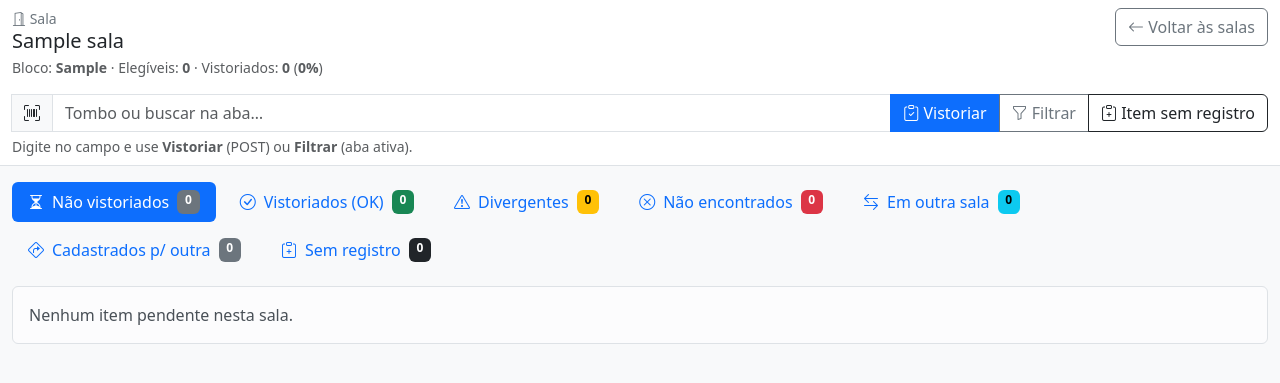
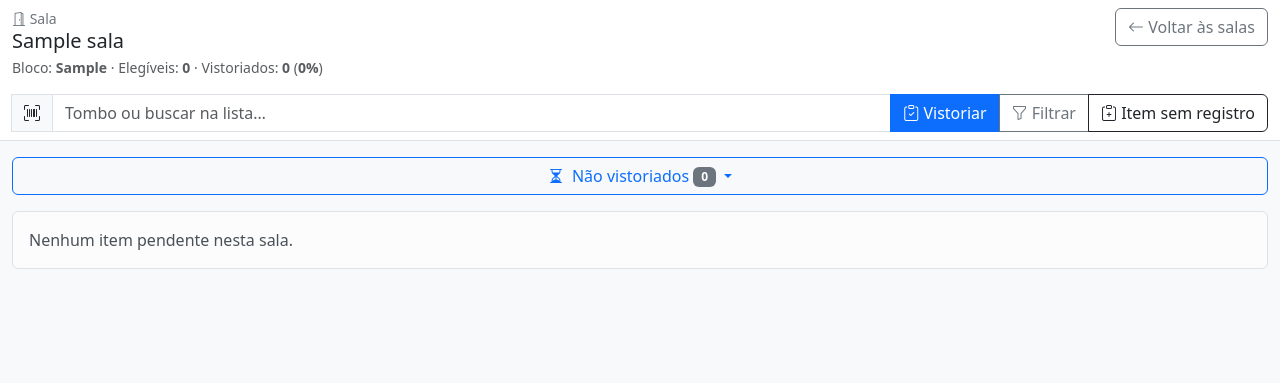
Before and after one commit to fpontesmorales/einventarioifce, a Django app: page /vistoria/salas/id/1/ in a window 1280 px wide. Shown: the top 383 px of the page. Run offline with Django 5.2, Linux system fonts and the light colour scheme; a user stored in the database is signed in; tables that the repository leaves empty hold one stand-in row (values such as "Sample post").

Commit message:
reestruturação visual no painel de vistorias 10/10

```diff
--- a/vistoria/templates/vistoria/sala_workspace.html
+++ b/vistoria/templates/vistoria/sala_workspace.html
@@ -19,71 +19,106 @@
 
 {% block page_toolbar %}
 <div class="mt-3">
-  <form class="input-group" method="post" action="{% url 'vistoria_public:vistoriar_por_tombo' sala_id=sala.id %}" id="formTombo">
+
+  {# ---- MOBILE (xs–sm): busca em cima, botões embaixo ---- #}
+  <form class="d-md-none" method="post" action="{% url 'vistoria_public:vistoriar_por_tombo' sala_id=sala.id %}" id="formTomboSm">
+    {% csrf_token %}
+    <div class="input-group">
+      <span class="input-group-text"><i class="bi bi-upc-scan"></i></span>
+      <input type="search" class="form-control" data-role="search" id="inpMasterSm" name="tombamento"
+             placeholder="Tombo ou buscar na lista…" autocomplete="off">
+    </div>
+    <div class="row g-2 mt-2">
+      <div class="col-12 col-sm-4">
+        <button type="submit" class="btn btn-primary w-100">
+          <i class="bi bi-clipboard-check"></i> Vistoriar
+        </button>
+      </div>
+      <div class="col-6 col-sm-4">
+        <button type="button" class="btn btn-outline-secondary w-100" id="btnFiltrarSm">
+          <i class="bi bi-funnel"></i> Filtrar
+        </button>
+      </div>
+      <div class="col-6 col-sm-4">
+        <a class="btn btn-outline-dark w-100" href="{% url 'vistoria_public:extra_novo' sala_id=sala.id %}">
+          <i class="bi bi-clipboard-plus"></i> Item sem registro
+        </a>
+      </div>
+    </div>
+    <div class="form-text mt-1">
+      Digite e use <strong>Vistoriar</strong> (POST) ou <strong>Filtrar</strong> (lista ativa).
+    </div>
+  </form>
+
+  {# ---- ≥ md: tudo em uma linha ---- #}
+  <form class="input-group flex-nowrap d-none d-md-flex"
+        method="post" action="{% url 'vistoria_public:vistoriar_por_tombo' sala_id=sala.id %}" id="formTomboLg">
     {% csrf_token %}
     <span class="input-group-text"><i class="bi bi-upc-scan"></i></span>
-    <input type="text" class="form-control" id="inpMaster" name="tombamento"
-           placeholder="Tombo ou buscar na aba…" inputmode="numeric" autocomplete="off">
+    <input type="search" class="form-control" data-role="search" id="inpMasterLg" name="tombamento"
+           placeholder="Tombo ou buscar na lista…" autocomplete="off">
     <button type="submit" class="btn btn-primary">
       <i class="bi bi-clipboard-check"></i> Vistoriar
     </button>
-    <button type="button" class="btn btn-outline-secondary" id="btnFiltrar">
+    <button type="button" class="btn btn-outline-secondary" id="btnFiltrarLg">
       <i class="bi bi-funnel"></i> Filtrar
     </button>
     <a class="btn btn-outline-dark" href="{% url 'vistoria_public:extra_novo' sala_id=sala.id %}">
       <i class="bi bi-clipboard-plus"></i> Item sem registro
     </a>
   </form>
-  <div class="form-text mt-1">Digite no campo e use <strong>Vistoriar</strong> (POST) ou <strong>Filtrar</strong> (aba ativa).</div>
+
 </div>
 {% endblock %}
 
 {% block content %}
-<ul class="nav nav-pills gap-2 mb-3" id="tabs" role="tablist">
-  <li class="nav-item">
-    <a class="nav-link d-flex gap-2" id="tab-nao" data-bs-toggle="tab" href="#pane-nao" data-tab="nao">
+
+{# ---------- Dropdown de tipos (substitui as abas) ---------- #}
+<div class="dropdown mb-3">
+  <button class="btn btn-outline-primary dropdown-toggle w-100" type="button" data-bs-toggle="dropdown" aria-expanded="false" id="btnTipoAtual" data-current="nao">
     <i class="bi bi-hourglass-split"></i> Não vistoriados <span class="badge text-bg-secondary">{{ nao_vistoriados|length }}</span>
-    </a>
-  </li>
-  <li class="nav-item">
-    <a class="nav-link d-flex gap-2" id="tab-ok" data-bs-toggle="tab" href="#pane-ok" data-tab="ok">
-      <i class="bi bi-check-circle"></i> Vistoriados (OK) <span class="badge text-bg-success">{{ vistoriados_ok|length }}</span>
-    </a>
-  </li>
-  <li class="nav-item">
-    <a class="nav-link d-flex gap-2" id="tab-div" data-bs-toggle="tab" href="#pane-div" data-tab="div">
-      <i class="bi bi-exclamation-triangle"></i> Divergentes <span class="badge text-bg-warning">{{ vistoriados_div|length }}</span>
-    </a>
-  </li>
-  <li class="nav-item">
-    <a class="nav-link d-flex gap-2" id="tab-naoen" data-bs-toggle="tab" href="#pane-naoen" data-tab="naoen">
-      <i class="bi bi-x-circle"></i> Não encontrados <span class="badge text-bg-danger">{{ nao_encontrados|length }}</span>
-    </a>
-  </li>
-  <li class="nav-item">
-    <a class="nav-link d-flex gap-2" id="tab-mov" data-bs-toggle="tab" href="#pane-mov" data-tab="mov">
-      <i class="bi bi-arrow-left-right"></i> Em outra sala <span class="badge text-bg-info">{{ movidos|length }}</span>
-    </a>
-  </li>
-  <li class="nav-item">
-    <a class="nav-link d-flex gap-2" id="tab-rec" data-bs-toggle="tab" href="#pane-rec" data-tab="rec">
-      <i class="bi bi-sign-turn-right"></i> Cadastrados p/ outra <span class="badge text-bg-secondary">{{ recebidos_aqui|length }}</span>
-    </a>
-  </li>
-  <li class="nav-item">
-    <a class="nav-link d-flex gap-2" id="tab-ext" data-bs-toggle="tab" href="#pane-ext" data-tab="ext">
-      <i class="bi bi-clipboard-plus"></i> Sem registro <span class="badge text-bg-dark">{{ extras|length }}</span>
-    </a>
-  </li>
+  </button>
+  <ul class="dropdown-menu w-100 shadow" id="ddTipos">
+    <li><a class="dropdown-item d-flex justify-content-between align-items-center" href="#" data-tab="nao">
+      <span><i class="bi bi-hourglass-split me-2"></i>Não vistoriados</span>
+      <span class="badge text-bg-secondary">{{ nao_vistoriados|length }}</span>
+    </a></li>
+    <li><a class="dropdown-item d-flex justify-content-between align-items-center" href="#" data-tab="ok">
+      <span><i class="bi bi-check-circle me-2"></i>Vistoriados (OK)</span>
+      <span class="badge text-bg-success">{{ vistoriados_ok|length }}</span>
+    </a></li>
+    <li><a class="dropdown-item d-flex justify-content-between align-items-center" href="#" data-tab="div">
+      <span><i class="bi bi-exclamation-triangle me-2"></i>Divergentes</span>
+      <span class="badge text-bg-warning">{{ vistoriados_div|length }}</span>
+    </a></li>
+    <li><a class="dropdown-item d-flex justify-content-between align-items-center" href="#" data-tab="naoen">
+      <span><i class="bi bi-x-circle me-2"></i>Não encontrados</span>
+      <span class="badge text-bg-danger">{{ nao_encontrados|length }}</span>
+    </a></li>
+    <li><a class="dropdown-item d-flex justify-content-between align-items-center" href="#" data-tab="mov">
+      <span><i class="bi bi-arrow-left-right me-2"></i>Em outra sala</span>
+      <span class="badge text-bg-info">{{ movidos|length }}</span>
+    </a></li>
+    <li><a class="dropdown-item d-flex justify-content-between align-items-center" href="#" data-tab="rec">
+      <span><i class="bi bi-sign-turn-right me-2"></i>Cadastrados p/ outra</span>
+      <span class="badge text-bg-secondary">{{ recebidos_aqui|length }}</span>
+    </a></li>
+    <li><a class="dropdown-item d-flex justify-content-between align-items-center" href="#" data-tab="ext">
+      <span><i class="bi bi-clipboard-plus me-2"></i>Sem registro</span>
+      <span class="badge text-bg-dark">{{ extras|length }}</span>
+    </a></li>
   </ul>
+</div>
 
 <div class="tab-content">
+
   {# Não vistoriados #}
-  <div class="tab-pane fade" id="pane-nao" data-pane="nao">
+  <div class="tab-pane" id="pane-nao" data-pane="nao">
     {% if nao_vistoriados %}
       <ul class="list-group list-group-flush">
         {% for b in nao_vistoriados %}
-          <li class="list-group-item d-flex justify-content-between align-items-start" data-search="{{ b.tombamento }} {{ b.descricao|default:'' }}">
+          <li class="list-group-item d-flex justify-content-between align-items-start"
+              data-search="{{ b.tombamento }} {{ b.descricao|default:'' }}">
             <div class="me-3">
               <div class="fw-semibold">{{ b.tombamento }}</div>
               <div class="text-muted small">{{ b.descricao }}</div>
@@ -95,15 +130,20 @@
           </li>
         {% endfor %}
       </ul>
-    {% else %}<div class="alert alert-light border">Nenhum item pendente nesta sala.</div>{% endif %}
+    {% else %}
+      <div class="alert alert-light border">Nenhum item pendente nesta sala.</div>
+    {% endif %}
   </div>
 
-  {# OK #}
-  <div class="tab-pane fade" id="pane-ok" data-pane="ok">
-    {% if vistoriados_ok %}
+  {# Vistoriados OK — esconder sem etiqueta #}
+  <div class="tab-pane" id="pane-ok" data-pane="ok">
+    {% with any_ok=0 %}
       <ul class="list-group list-group-flush">
         {% for b, v in vistoriados_ok %}
-          <li class="list-group-item d-flex justify-content-between align-items-start" data-search="{{ b.tombamento }} {{ b.descricao|default:'' }}">
+          {% if v.etiqueta_possui != False %}
+            {% with any_ok=1 %}
+            <li class="list-group-item d-flex justify-content-between align-items-start"
+                data-search="{{ b.tombamento }} {{ b.descricao|default:'' }}">
               <div class="me-3">
                 <div class="fw-semibold">{{ b.tombamento }}</div>
                 <div class="text-muted small">{{ b.descricao }}</div>
@@ -113,17 +153,21 @@
                 <i class="bi bi-pencil-square"></i> Editar
               </a>
             </li>
+            {% endwith %}
+          {% endif %}
         {% endfor %}
       </ul>
-    {% else %}<div class="alert alert-light border">Nenhum item sem divergência ainda.</div>{% endif %}
+      {% if not any_ok %}<div class="alert alert-light border">Nenhum item sem divergência ainda.</div>{% endif %}
+    {% endwith %}
   </div>
 
-  {# Divergentes #}
-  <div class="tab-pane fade" id="pane-div" data-pane="div">
-    {% if vistoriados_div %}
+  {# Divergentes + OK sem etiqueta (reclassificação visual) #}
+  <div class="tab-pane" id="pane-div" data-pane="div">
+    {% if vistoriados_div or vistoriados_ok %}
       <ul class="list-group list-group-flush">
         {% for b, v in vistoriados_div %}
-          <li class="list-group-item d-flex justify-content-between align-items-start" data-search="{{ b.tombamento }} {{ b.descricao|default:'' }}">
+          <li class="list-group-item d-flex justify-content-between align-items-start"
+              data-search="{{ b.tombamento }} {{ b.descricao|default:'' }}">
             <div class="me-3">
               <div class="fw-semibold">{{ b.tombamento }}</div>
               <div class="text-muted small">{{ b.descricao }}</div>
@@ -134,16 +178,35 @@
             </a>
           </li>
         {% endfor %}
+        {% for b, v in vistoriados_ok %}
+          {% if v.etiqueta_possui == False %}
+            <li class="list-group-item d-flex justify-content-between align-items-start"
+                data-search="{{ b.tombamento }} {{ b.descricao|default:'' }}">
+              <div class="me-3">
+                <div class="fw-semibold">{{ b.tombamento }}</div>
+                <div class="text-muted small">{{ b.descricao }}</div>
+                <div class="small text-muted"><i class="bi bi-tag"></i> Sem etiqueta</div>
+              </div>
+              <a class="btn btn-warning"
+                 href="{% url 'vistoria_public:vistoria_bem_form' sala_id=sala.id tombamento=b.tombamento %}">
+                <i class="bi bi-exclamation-triangle"></i> Revisar
+              </a>
+            </li>
+          {% endif %}
+        {% endfor %}
       </ul>
-    {% else %}<div class="alert alert-light border">Nenhum item com divergência.</div>{% endif %}
+    {% else %}
+      <div class="alert alert-light border">Nenhum item com divergência.</div>
+    {% endif %}
   </div>
 
   {# Não encontrados #}
-  <div class="tab-pane fade" id="pane-naoen" data-pane="naoen">
+  <div class="tab-pane" id="pane-naoen" data-pane="naoen">
     {% if nao_encontrados %}
       <ul class="list-group list-group-flush">
         {% for b, v in nao_encontrados %}
-          <li class="list-group-item d-flex justify-content-between align-items-start" data-search="{{ b.tombamento }} {{ b.descricao|default:'' }}">
+          <li class="list-group-item d-flex justify-content-between align-items-start"
+              data-search="{{ b.tombamento }} {{ b.descricao|default:'' }}">
             <div class="me-3">
               <div class="fw-semibold">{{ b.tombamento }}</div>
               <div class="text-muted small">{{ b.descricao }}</div>
@@ -155,11 +218,13 @@
           </li>
         {% endfor %}
       </ul>
-    {% else %}<div class="alert alert-light border">Nenhum item marcado como não encontrado.</div>{% endif %}
+    {% else %}
+      <div class="alert alert-light border">Nenhum item marcado como não encontrado.</div>
+    {% endif %}
   </div>
 
   {# Movidos #}
-  <div class="tab-pane fade" id="pane-mov" data-pane="mov">
+  <div class="tab-pane" id="pane-mov" data-pane="mov">
     {% if movidos %}
       <ul class="list-group list-group-flush">
         {% for b, v in movidos %}
@@ -177,11 +242,13 @@
           </li>
         {% endfor %}
       </ul>
-    {% else %}<div class="alert alert-light border">Nenhum item movido para outra sala.</div>{% endif %}
+    {% else %}
+      <div class="alert alert-light border">Nenhum item movido para outra sala.</div>
+    {% endif %}
   </div>
 
   {# Recebidos aqui #}
-  <div class="tab-pane fade" id="pane-rec" data-pane="rec">
+  <div class="tab-pane" id="pane-rec" data-pane="rec">
     {% if recebidos_aqui %}
       <ul class="list-group list-group-flush">
         {% for b, v in recebidos_aqui %}
@@ -199,11 +266,13 @@
           </li>
         {% endfor %}
       </ul>
-    {% else %}<div class="alert alert-light border">Nenhum item recebido aqui com SUAP apontando outra sala.</div>{% endif %}
+    {% else %}
+      <div class="alert alert-light border">Nenhum item recebido aqui com SUAP apontando outra sala.</div>
+    {% endif %}
   </div>
 
   {# Extras #}
-  <div class="tab-pane fade" id="pane-ext" data-pane="ext">
+  <div class="tab-pane" id="pane-ext" data-pane="ext">
     {% if extras %}
       <ul class="list-group list-group-flush">
         {% for ex in extras %}
@@ -224,44 +293,73 @@
           </li>
         {% endfor %}
       </ul>
-    {% else %}<div class="alert alert-light border">Nenhum item extra nesta sala.</div>{% endif %}
+    {% else %}
+      <div class="alert alert-light border">Nenhum item extra nesta sala.</div>
+    {% endif %}
   </div>
+
 </div>
 {% endblock %}
 
 {% block extra_js %}
 <script>
 (function(){
-  const tabs = document.querySelectorAll('#tabs .nav-link');
-  const inp = document.getElementById('inpMaster');
-  const btnFiltrar = document.getElementById('btnFiltrar');
+  // --- Dropdown -> troca de "lista ativa"
+  const dd = document.getElementById('ddTipos');
+  const btnTipo = document.getElementById('btnTipoAtual');
 
-  function initialTabFromHash(){ const m=(location.hash||'').match(/t=([a-z]+)/); return m?m[1]:'nao'; }
-  function showTab(name){ const link=document.querySelector(`#tabs .nav-link[data-tab="${name}"]`); if(link){ new bootstrap.Tab(link).show(); } }
+  // inputs (mobile e desktop)
+  const inputs = document.querySelectorAll('input[data-role="search"]');
+  const btnFiltrarSm = document.getElementById('btnFiltrarSm');
+  const btnFiltrarLg = document.getElementById('btnFiltrarLg');
+
+  function activeInput(){
+    // pega o input visível (offsetParent != null quando não está display:none)
+    return Array.from(inputs).find(el => el.offsetParent !== null) || inputs[0];
+  }
+
+  function showPane(name){
+    document.querySelectorAll('.tab-pane').forEach(p=>{
+      const is = p.getAttribute('data-pane')===name;
+      p.classList.toggle('active', is);
+      p.classList.toggle('show',   is);
+      p.style.display = is ? '' : 'none';
+    });
+    const opt = dd.querySelector(`[data-tab="${name}"]`);
+    if (opt){
+      btnTipo.innerHTML = opt.innerHTML;
+      btnTipo.dataset.current = name;
+      history.replaceState(null,'','#t='+name);
+    }
+    applyFilter();
+  }
+
+  function initialTabFromHash(){
+    const m=(location.hash||'').match(/t=([a-z]+)/);
+    return m ? m[1] : 'nao';
+  }
 
   function applyFilter(){
-    const q=(inp.value||'').toLowerCase();
-    const activePane=document.querySelector('.tab-pane.active.show')||document.querySelector('.tab-pane.active');
-    if(!activePane) return;
-    activePane.querySelectorAll('[data-search]').forEach(el=>{
+    const q=(activeInput().value||'').toLowerCase();
+    const current = btnTipo?.dataset.current || 'nao';
+    const pane = document.querySelector(`.tab-pane[data-pane="${current}"]`);
+    if(!pane) return;
+    pane.querySelectorAll('[data-search]').forEach(el=>{
       const hay=(el.getAttribute('data-search')||'').toLowerCase();
       el.classList.toggle('d-none', !hay.includes(q));
     });
   }
 
-  tabs.forEach(link=>{
-    link.addEventListener('shown.bs.tab', e=>{
-      const name=e.target.getAttribute('data-tab');
-      history.replaceState(null,'','#t='+name);
-      applyFilter();
-    });
+  dd?.querySelectorAll('[data-tab]').forEach(a=>{
+    a.addEventListener('click', (ev)=>{ ev.preventDefault(); showPane(a.getAttribute('data-tab')); });
   });
 
-  if (btnFiltrar) btnFiltrar.addEventListener('click', applyFilter);
-  if (inp) inp.addEventListener('input', applyFilter);
+  inputs.forEach(i=> i.addEventListener('input', applyFilter));
+  btnFiltrarSm?.addEventListener('click', applyFilter);
+  btnFiltrarLg?.addEventListener('click', applyFilter);
 
-  showTab(initialTabFromHash());
-  applyFilter();
+  // inicialização
+  showPane(initialTabFromHash());
 })();
 </script>
 {% endblock %}
```
Also changed, not shown: einventarioifce/settings.py (+5 -5 lines). Lines whose indentation alone changed are shown as unchanged.
